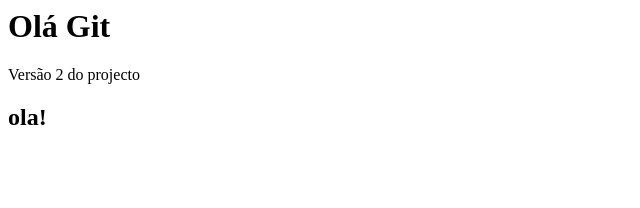
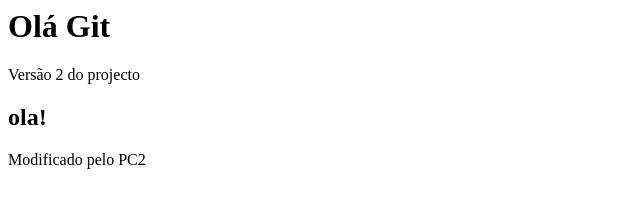
Before and after one commit to Jofrejaime/projecto-lab, a plain HTML site: page index.html in a window 1280 px wide. Shown: the whole page, without its empty margins (0-640 px from the left). Drawn offline with Linux system fonts and the light colour scheme.

Commit message:
PC2: adiciona footer ao index

```diff
--- a/index.html
+++ b/index.html
@@ -1,3 +1,3 @@
 <html><html><body><h1>Olá Git</h1></body></html>
 <p>Versão 2 do projecto</p>
-<h2>ola!</h1>
+<h2>ola!</h1><footer>Modificado pelo PC2</footer>
```
